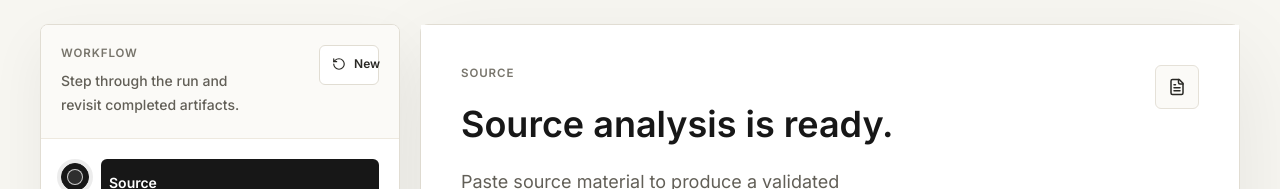
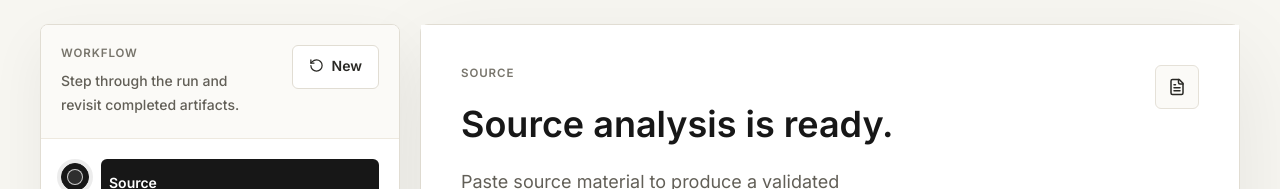
Before and after one commit to IFAKA/agorababel, a React (Vite) app: page / in a window 1280 px wide. Both pictures are taken after a click on the button "Analyze source". Shown: the top 189 px of the page. Built offline with nearby package versions, Linux system fonts and the light colour scheme.

Commit message:
Polish workflow new button

```diff
--- a/src/app/components/processing/ProcessingScreenView.tsx
+++ b/src/app/components/processing/ProcessingScreenView.tsx
@@ -395,14 +395,14 @@ function WorkflowSidebar({
   return (
     <aside className="min-w-0 lg:sticky lg:top-5 lg:self-start" aria-label="Create workflow sidebar">
       <div className="artifact-card overflow-hidden bg-white shadow-[0_20px_55px_rgba(29,28,24,0.06)]">
-        <div className="flex items-start justify-between gap-3 border-b border-[#EEE9DF] bg-[#FBFAF7] p-5">
-          <div>
+        <div className="flex items-start justify-between gap-4 border-b border-[#EEE9DF] bg-[#FBFAF7] p-5">
+          <div className="min-w-0 flex-1">
             <div className="eyebrow">Workflow</div>
             <p className="mt-2 text-sm font-medium leading-6 text-[#625F57]">Step through the run and revisit completed artifacts.</p>
           </div>
-          <button type="button" onClick={onNewAnalysis} className="secondary-button pressable h-10 min-h-10 px-3 text-xs">
+          <button type="button" onClick={onNewAnalysis} className="secondary-button pressable h-11 min-h-11 shrink-0 whitespace-nowrap px-4 text-sm">
             <span className="inline-flex items-center justify-center gap-2">
-              <RotateCcw aria-hidden="true" size={14} />
+              <RotateCcw aria-hidden="true" size={15} />
               New
             </span>
           </button>
```
